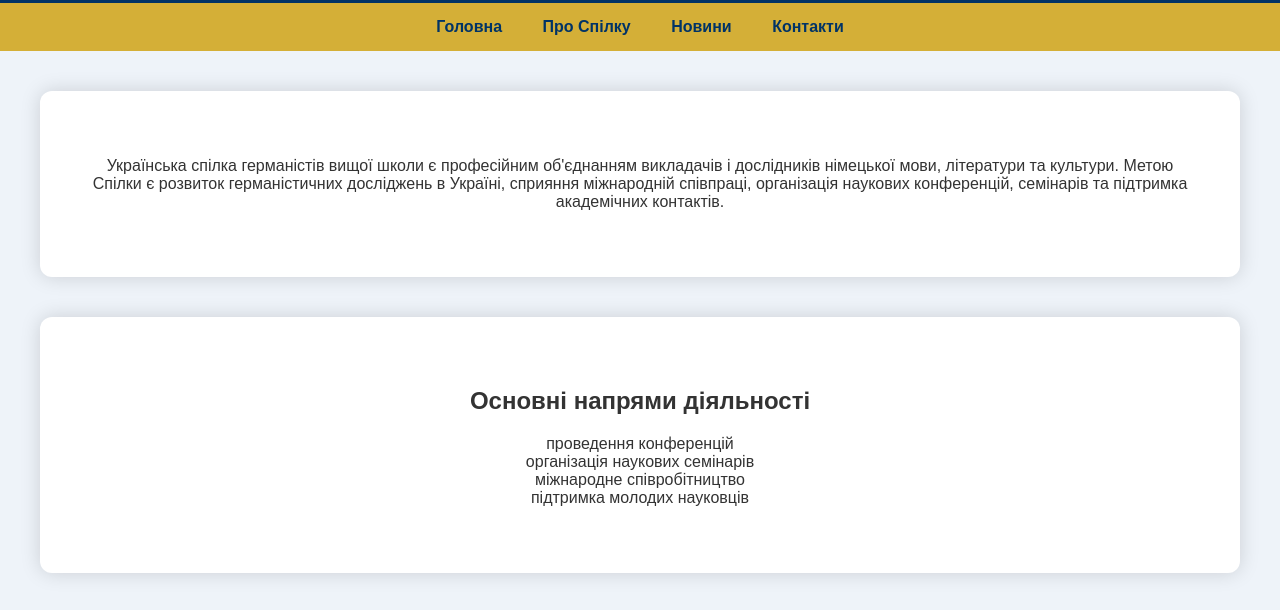
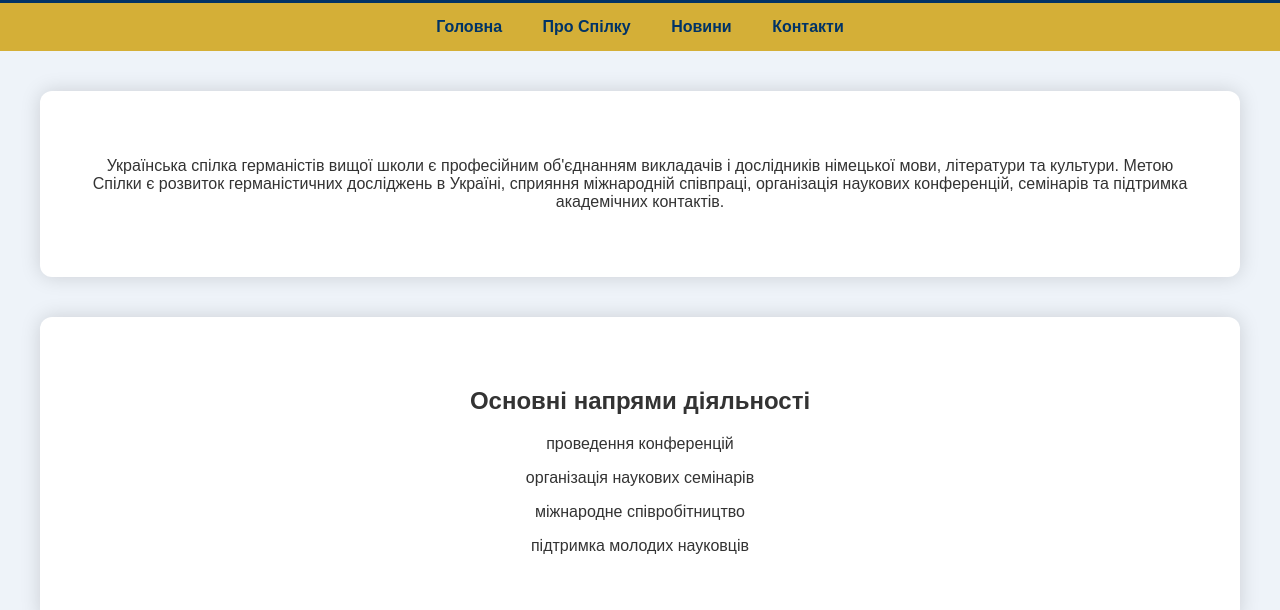
Before and after one commit to OlgaVolfovska/germanistyka, a plain HTML site: page about.html in a window 1280 px wide. Shown: the part 161-771 px from the top of the page. Drawn offline with Linux system fonts and the light colour scheme.

Commit message:
Update about.html

```diff
--- a/about.html
+++ b/about.html
@@ -47,10 +47,10 @@
 <h2>Основні напрями діяльності</h2>
 
 <ul class="activities">
-<li>проведення конференцій</li>
-<li>організація наукових семінарів</li>
-<li>міжнародне співробітництво</li>
-<li>підтримка молодих науковців</li>
+<p>проведення конференцій</p>
+<p>організація наукових семінарів</p>
+<p>міжнародне співробітництво</p>
+<p>підтримка молодих науковців</p>
 </ul>
 
 </section>
```
